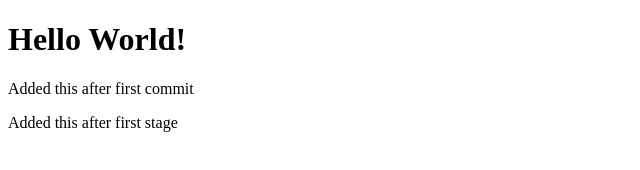
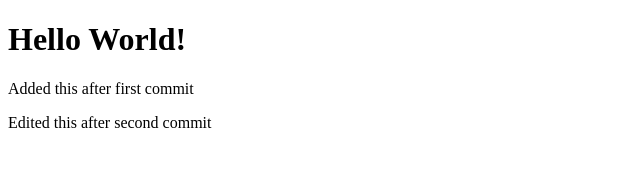
Before and after one commit to kwtamayo/Github-testing, a plain HTML site: page index.html in a window 1280 px wide. Shown: the full height of the page, 0-640 px from the left. Drawn offline with Linux system fonts and the light colour scheme.

Commit message:
Third commit

```diff
--- a/index.html
+++ b/index.html
@@ -9,6 +9,6 @@
 <body>
     <h1> Hello World! </h1>
     <p>Added this after first commit</p>
-    <p>Added this after first stage</p>
+    <p>Edited this after second commit</p>
 </body>
 </html>
```
